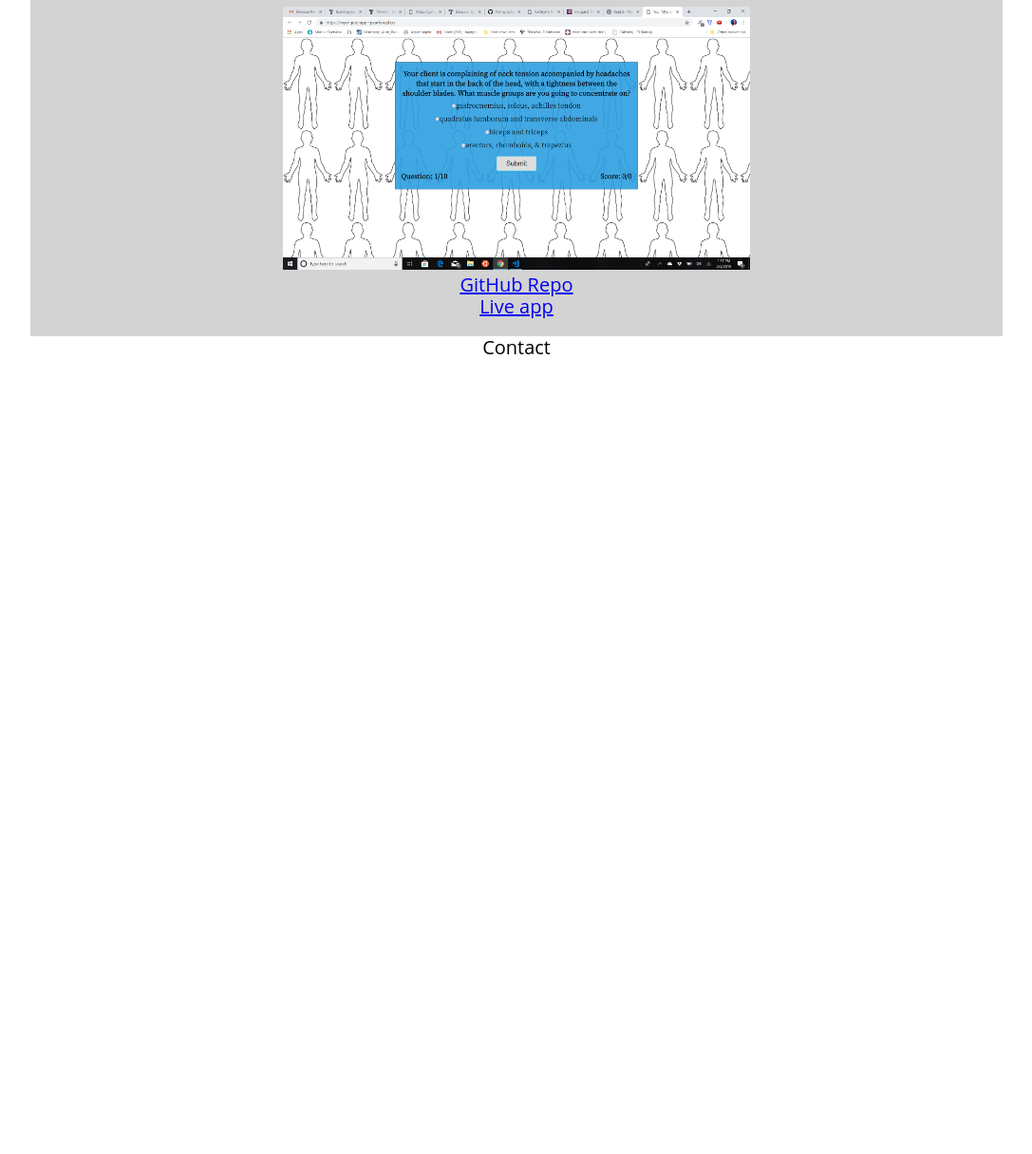
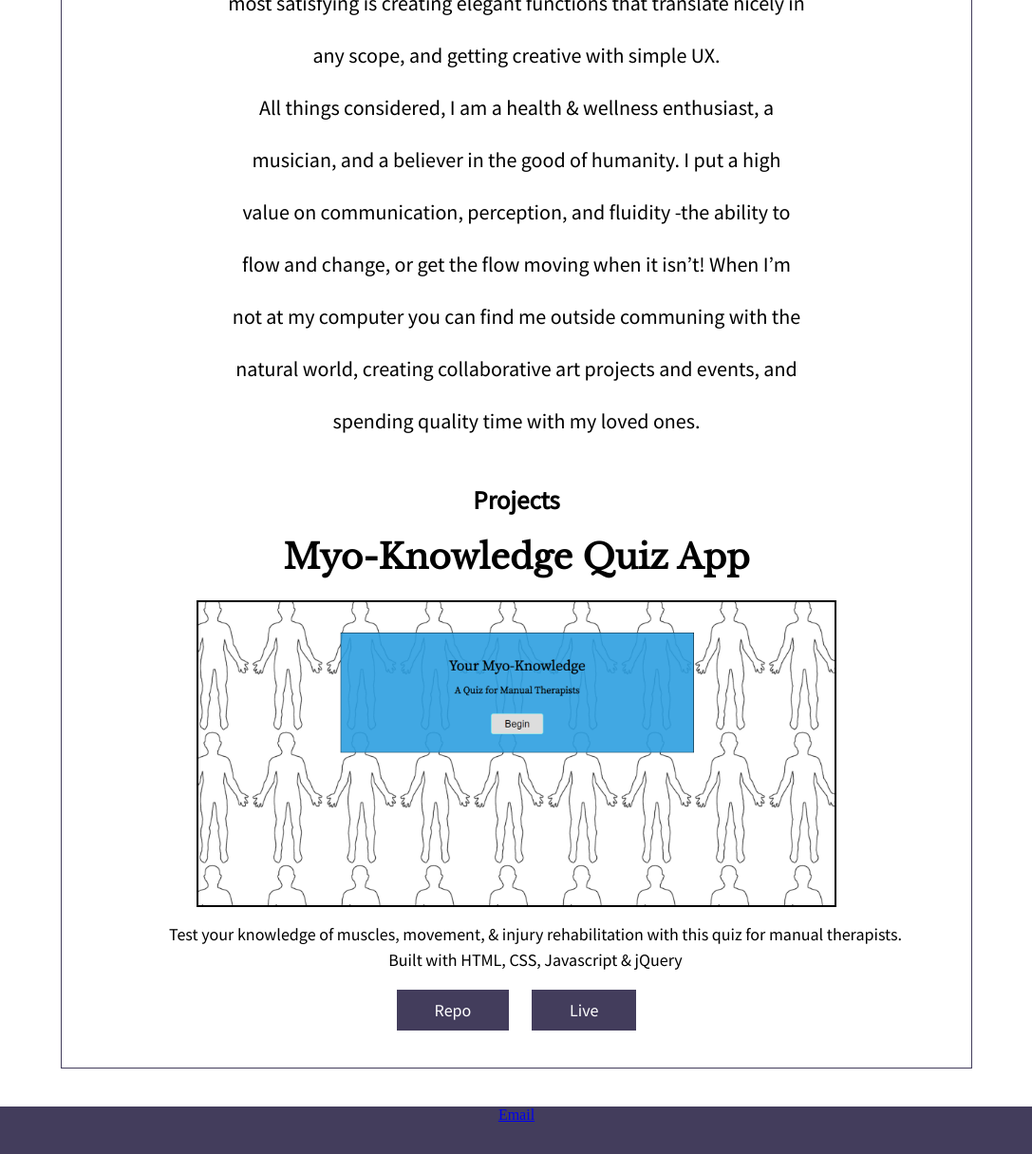
Before and after one commit to KPearl7/greyboxPortfolio, a plain HTML site: page index.html in a window 1280 px wide. Shown: the part 550-1765 px from the top of the page at 95% size, without its empty margins (96-1183 px from the left). Before the commit the page ends 954 px from the top, so only its background shows below. Drawn offline with nearby package versions, Linux system fonts and the light colour scheme.

Commit message:
Add files via upload
new commit with type and color pallete for checkpoint

```diff
--- a/index.html
+++ b/index.html
@@ -3,39 +3,46 @@
 <head>
     <meta charset="UTF-8">
     <meta name="viewport" content="width=device-width, initial-scale=1.0">
-    <link rel="stylesheet" type="text/css" href="//cdnjs.cloudflare.com/ajax/libs/normalize/6.0.0/normalize.css">
+    <link rel="stylesheet" type="text/css" href="https://cdnjs.cloudflare.com/ajax/libs/normalize/6.0.0/normalize.css">
+    <link href="https://fonts.googleapis.com/css?family=Libre+Baskerville" rel="stylesheet">
+    <link href="https://fonts.googleapis.com/css?family=Source+Sans+Pro" rel="stylesheet">
     <link rel="stylesheet" type="text/css" href="main.css">
     <title>Kathryn's Portfolio</title>
 </head>
 <body>
-    <main role="main">
-        <section class= "header">
-        <header>
+    <div class ="main" role="main">
+        <header role="banner">
             <h1>Hello my name is Kathryn.  I am a full stack developer and a passionate, perennial student of all things code.</h1>
         </header>
-    </section>
-        <section class= "about">
-            <h2>a little about me...</h2>
-                <p>I am passionate about code because the foundational building of form and function inspires me to no end.
-                        I love sleuthing out problems and watching solutions come to life on the screen.
-                        What I find most satisfying is creating elegant functions that translate nicely in any scope,  responsive layout design, and getting creative with simple UX.
-                        All things considered, I am a health & wellness enthusiast, a musician, and a firm believer in the good of humanity.
-                        I value communication, perception, and fluidity -the ability to flow and change, or get the flow moving when it isn’t!
-                        When I’m not at my computer you can find me outside communing with the natural world,
-                        creating collaborative arts project and events, and spending quality time with my loved ones.</p>
-        </section>
-        <section class= "projects">
-            <h2>Myo-Knowledge Quiz App</h2>
-            <img src= "Screenshot (32).png">
-            <a href="https://github.com/KPearl7/Myo-Knowledge">GitHub Repo</a>
-            <a href="https://kpearl7.github.io/Myo-Knowledge/">Live app</a>
+
+        <section class="about">
+            <h2>a little bit about me...</h2>
+            <p>The foundational building of form and function that is code engineering inspires me to no end.
+                I love sleuthing out problems and watching solutions come to life on the screen.
+                What I find most satisfying is creating elegant functions that translate nicely in any scope, and getting creative with simple UX.</p>
+
+                <p>All things considered, I am a health & wellness enthusiast, a musician, and a believer in the good of humanity.
+                I put a high value on communication, perception, and fluidity -the ability to flow and change, or get the flow moving when it isn’t!
+                When I’m not at my computer you can find me outside communing with the natural world,
+                creating collaborative art projects and events, and spending quality time with my loved ones.</p>
         </section>
 
-        <footer>
-            Contact
-        </footer>
-    </main>
+        <section class="projects">
+            <h2>Projects</h2>
+            <h1>Myo-Knowledge Quiz App</h1>
+            <img src="startcrop.png">
+            <ul>
+                <li>Test your knowledge of muscles, movement, & injury rehabilitation with this quiz for manual therapists.</li>
+                <li>Built with HTML, CSS, Javascript & jQuery</li>
+            </ul>
+
+            <p><a href="https://github.com/KPearl7/Myo-Knowledge" target="_blank">Repo</a>
+            <a href="https://kpearl7.github.io/Myo-Knowledge/" target="_blank">Live</a></p>
+        </section>
+
+    </div>
+    <footer class="footer" role="footer">
+            <a href="mailto:kaytpearl@gmail.com">Email</a>
+            </footer>
 </body>
 </html>
-
-</body>
--- a/main.css
+++ b/main.css
@@ -1,45 +1,106 @@
 * {
     box-sizing: border-box;
+    max-width: 100%;
+    margin: 0;
 }
 
-body {
-    font-family: "open sans", sans serif;
-    font-size: 20px;
+div {
+    font-family: 'Source Sans Pro', sans-serif;
+    font-size: 18px;
+    border: 1px solid #433D5C;
+    margin: 40px auto;
+    display: flex;
+    flex-direction: column;
+    align-items: center;
     text-align: center;
-    max-width: 80%;
+    max-width: 75%;
+    padding-bottom: 20px;
+}
+
+header {
+    margin: 30px;
+    width: 90%;
+    padding: 20px;
    margin: auto;
+   font-family: 'Libre Baskerville', serif;
+   font-style: oblique;
+   font-weight: 200px;
+   line-height: 1.5;
 }
 
 
-header {
-    background-color: lightgray;
-    height: 100px;
+.about h2 {
+    padding-bottom: 10px;
+    font-size: inherit;
 }
 
 .about {
-    background-color: darkgray;
-    padding: 20px 30px;
-    line-height: 24px;
+    width: 70%;
+    min-height: 200px;
+    padding-top: 5px;
+    padding-right: 30px;
+    padding-left: 30px;
+    line-height: 2.5;
+    font-size: 22px;
+
     }
 
 .projects {
-    width: 100%;
-    min-height: 200px;
-    padding: 20px;
-    background-color: lightgray;
+    margin-top: 40px;
+    margin-bottom: 30px;
+    padding-right: 30px;
+    padding-left: 30px;
 
     }
 
-section a {
-    display: block;
+    .projects h1 {
+        font-family: 'Libre Baskerville', serif;
+
+    }
+
+    .projects ul {
+        margin: 10px 0 30px;
+    }
+
+    .projects li {
+        list-style: none;
+        line-height: 1.5;
+    }
+
+
+    .projects button {
+        margin: 10px;
+        border: 0px;
+    }
+
+    .projects a {
+        color: white;
+        text-decoration: none;
+        background-color:  #433D5C;
+        padding: 10px 40px;
+        margin: 10px;
+        margin-bottom: 20px;
+    }
+
+    a:hover {
+        background-color:  rgba(0, 255, 255, 0.521);
+        color: black;
     }
 
     img {
-    width: 50%;
-    height: 50%;
+        border: 2px solid black;
+        width: 75%;
     }
 
-footer {
+.footer {
+    background-color: #433D5C;
+    text-align: center;
     width: 100%;
     height: 50px;
+    margin: 30px 0 0 0;
     }
+
+.footer h2 {
+    color: rgba(0, 255, 255, 0.521);
+    font-size: 16px;
+    }
```
Also changed, not shown: startcrop.png (added). Lines whose indentation alone changed are shown as unchanged.
